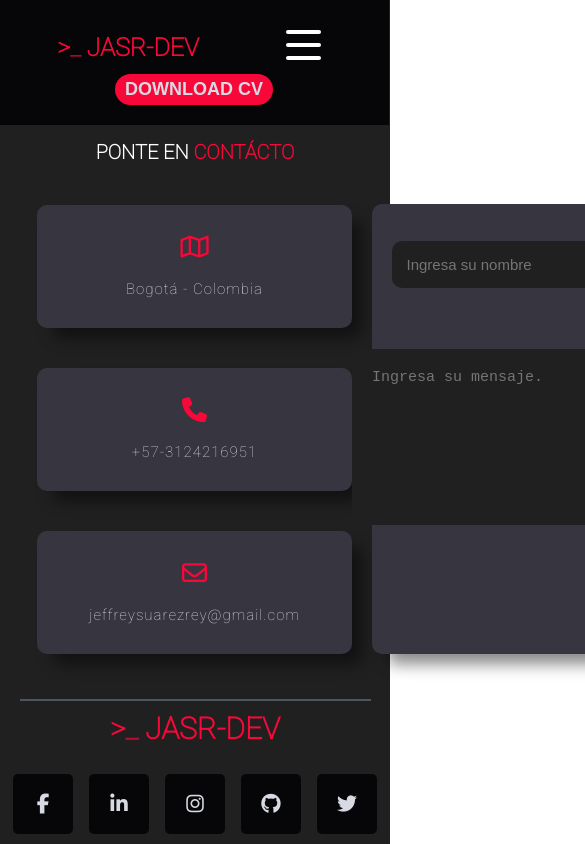
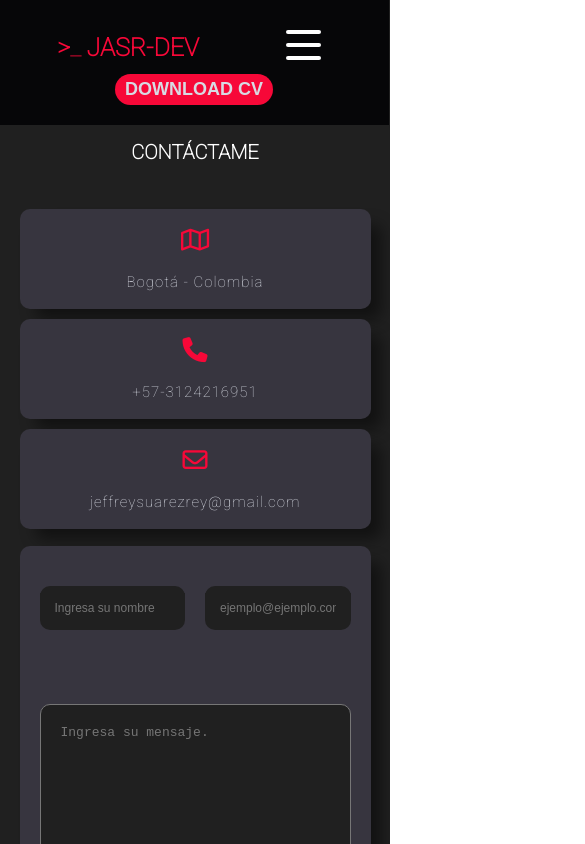
Before and after one commit to JeffreySuarez/JASR-DEV-portafolio, a React (Create React App) app: page /contact in a window 390 px wide. Shown: the top 844 px of the page, 585 px wide, since content can reach past the window. Built offline with nearby package versions, Linux system fonts and the light colour scheme.

Commit message:
Ajustes responsive de la pagina de contacto

```diff
--- a/src/components/Header/components/Navbar.js
+++ b/src/components/Header/components/Navbar.js
@@ -115,6 +115,7 @@ const ContainerNavbar = styled.div`
       .navbarLink {
         display: inline;
         padding: 0px 20px;
+
         @media (max-width: 992px) {
           padding: 0px 10px;
         }
@@ -156,28 +157,24 @@ const ContainerNavbar = styled.div`
 // ahora realizamos la animacion para el menu del burguer
 
 const BgDiv = styled.div`
-
-
   position: absolute;
   background-color: #060608;
   top: -700px;
-  left: -1000px
   width: 100%;
   height: 100%;
   z-index: -1;
   transition: all 0.6s ease-in-out;
 
-  @media(min-width: 768px){
+  @media (min-width: 768px) {
     display: none;
   }
 
   &.activeMenu {
-    border-radius:  0 0 80% 0;
+    border-radius: 0 0 70% 0;
     width: 100%;
-    height: 100vh;
+    height: 550px;
     top: 0;
     left: 0;
-
   }
 `;
 
--- a/src/components/contactComponent/ContactComponent.css
+++ b/src/components/contactComponent/ContactComponent.css
@@ -4,7 +4,7 @@
 
 .contenedor-principal {
   display: grid;
-  grid-template-columns: 1fr 2fr;
+  grid-template-columns: 33.33% 60.66%;
   width: 100%;
   gap: 2px;
 }
@@ -17,7 +17,7 @@
 }
 
 .contenido-info {
-  width: 350px;
+  width: 100%;
   height: 450px;
   display: flex;
   flex-direction: column;
@@ -49,9 +49,8 @@
 }
 
 .contenido-formulario {
-  width: 800px;
+  width: 100%;
   height: 450px;
-
   background-color: #37353f;
   box-shadow: 13px 13px 16px -3px rgba(0, 0, 0, 0.47);
   border-radius: 10px;
@@ -98,15 +97,25 @@
   display: flex;
   justify-content: center;
   align-items: center;
+  /* background-color: #202020; */
+  border-radius: 10px;
+}
+
+.contenido_input_texarea label {
+  display: flex;
+  flex-direction: column;
+
+  width: 100%;
 }
 
 .contenido_input_texarea textarea {
   background-color: #202020;
   border-radius: 10px;
-  border: transparent;
+  /* border: transparent; */
   color: #d7dae3;
   padding: 20px;
   font-size: 15px;
+  width: 100%;
 }
 
 .contenido-boton {
@@ -134,6 +143,7 @@
 /* Estilos de errors */
 
 .error {
+  margin-top: 10px;
   color: #f70838;
   font-size: 12px;
 }
@@ -153,3 +163,96 @@
   border-radius: 10px;
   padding: 10px;
 }
+.comodin {
+  display: flex;
+  flex-wrap: wrap;
+}
+
+@media (max-width: 992px) {
+  .contenido-info .subcontenido p {
+    font-size: 13px;
+  }
+
+  .contenido_input label input {
+    font-size: 13px;
+  }
+
+  .contenido_input_texarea textarea {
+    font-size: 13px;
+  }
+}
+
+@media (max-width: 786px) {
+  .contenido-info .subcontenido p {
+    font-size: 11px;
+  }
+
+  .contenido_input label input {
+    font-size: 12px;
+  }
+
+  .contenido_input_texarea textarea {
+    font-size: 12px;
+  }
+}
+
+@media (max-width: 650px) {
+  .contenedor-principal {
+    display: flex;
+    flex-direction: column;
+  }
+
+  .contenido-info {
+    height: auto;
+    display: flex;
+    flex-direction: row;
+    align-items: center;
+    justify-content: space-around;
+
+    margin-bottom: 10px;
+  }
+
+  .subcontenido {
+    height: 100px;
+    padding: 10px;
+    margin: 0px 5px;
+  }
+
+  .contenido-info .subcontenido p {
+    font-size: 11px;
+  }
+
+  .contenido_input label input {
+    font-size: 15px;
+  }
+
+  .contenido_input_texarea textarea {
+    font-size: 15px;
+  }
+}
+
+@media (max-width: 550px) {
+  .contenido-info {
+    flex-direction: column;
+  }
+
+  .subcontenido {
+    width: 100%;
+    margin: 5px 0px;
+    padding: 0px;
+  }
+
+  .contenido-info .subcontenido p {
+    font-size: 15px;
+  }
+}
+
+@media (max-width: 550px) {
+  .contenido_input label input {
+    font-size: 12px;
+  }
+
+  .contenido_input_texarea textarea {
+    font-size: 13px;
+  }
+}
--- a/src/components/contactComponent/ContactComponent.js
+++ b/src/components/contactComponent/ContactComponent.js
@@ -14,9 +14,7 @@ export const ContactComponent = () => {
 
   return (
     <div className="div-form">
-      <h1 className="titulo-form">
-        Ponte en <span>Contácto</span>
-      </h1>
+      <h1 className="titulo-form">Contáctame</h1>
       <div className="contenedor-principal">
         <div className="contenido-info">
           <div className="subcontenido">
@@ -186,7 +184,7 @@ export const ContactComponent = () => {
                       type="text"
                       name="mensaje"
                       id="mensaje"
-                      cols="87"
+                      cols="80"
                       rows="8"
                       placeholder="Ingresa su mensaje."
                       value={values.mensaje}
```
